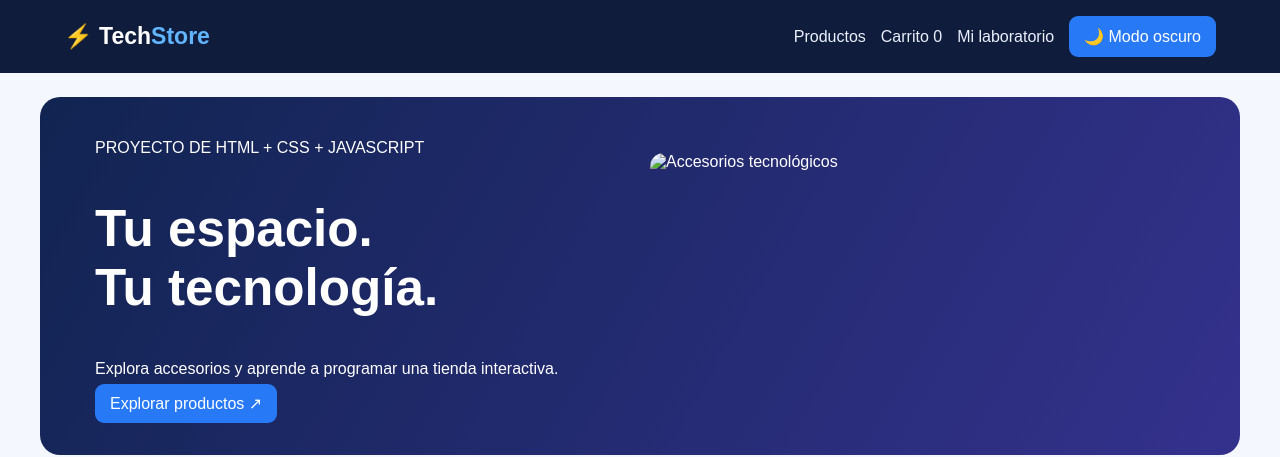
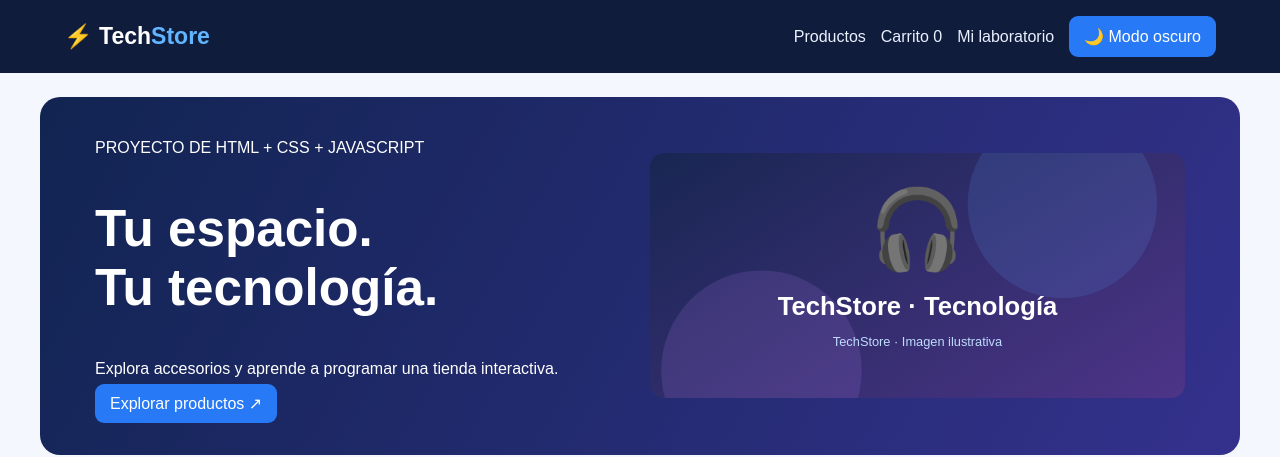
Before and after one commit to dangervb/TechStore-Laboratorio, a plain HTML site: page index.html in a window 1280 px wide. Shown: the top 457 px of the page. Drawn offline with Linux system fonts and the light colour scheme.

Commit message:
Enlazar imágenes ilustrativas disponibles

```diff
--- a/index.html
+++ b/index.html
@@ -1,7 +1,7 @@
 <!DOCTYPE html>
 <html lang="es"><head><meta charset="UTF-8"><meta name="viewport" content="width=device-width,initial-scale=1"><title>TechStore | Tienda educativa</title><link rel="stylesheet" href="css/estilos.css"><script src="js/app.js" defer></script></head>
 <body><header class="barra"><a class="marca" href="#inicio">⚡ Tech<span>Store</span></a><nav aria-label="Navegación principal"><a href="#productos">Productos</a><a href="#carrito">Carrito <span id="contador">0</span></a><a href="#laboratorio">Mi laboratorio</a><button id="cambiar-tema" type="button" aria-pressed="false">🌙 Modo oscuro</button></nav></header>
-<main><section class="hero" id="inicio"><div><span>PROYECTO DE HTML + CSS + JAVASCRIPT</span><h1>Tu espacio.<br>Tu tecnología.</h1><p>Explora accesorios y aprende a programar una tienda interactiva.</p><a class="boton" href="#productos">Explorar productos ↗</a></div><img src="imagenes/portada.png" alt="Accesorios tecnológicos"></section>
+<main><section class="hero" id="inicio"><div><span>PROYECTO DE HTML + CSS + JAVASCRIPT</span><h1>Tu espacio.<br>Tu tecnología.</h1><p>Explora accesorios y aprende a programar una tienda interactiva.</p><a class="boton" href="#productos">Explorar productos ↗</a></div><img src="imagenes/portada.svg" alt="Accesorios tecnológicos"></section>
 <section class="beneficios"><p>🚚 Envíos simulados</p><p>🛒 Carrito interactivo</p><p>💾 Datos guardados con localStorage</p></section>
 <div class="contenido"><section id="productos" class="catalogo"><h2>Productos destacados</h2><div class="filtros"><label for="busqueda">Buscar producto</label><input id="busqueda" type="search" placeholder="Ej. teclado, mouse"><label for="categoria">Categoría</label><select id="categoria"><option>Todas</option><option>Audio</option><option>Periféricos</option><option>Accesorios</option></select></div><div id="lista-productos" class="productos"></div></section>
 <aside id="carrito" class="panel-carrito"><h2>🛍️ Mi carrito</h2><div id="lista-carrito" aria-live="polite"></div><p class="resumen">Subtotal: $<strong id="total">0.00</strong></p><p>Envío y pago simulados. No se cobra dinero.</p><button id="vaciar" type="button">Vaciar carrito</button><form id="formulario"><h3>Finalizar compra de prueba</h3><label for="nombre">Nombre completo</label><input id="nombre" minlength="3" required><label for="correo">Correo electrónico</label><input id="correo" type="email" required><button type="submit">Confirmar compra ✓</button></form><p id="mensaje" role="status" aria-live="polite"></p></aside></div>
```
